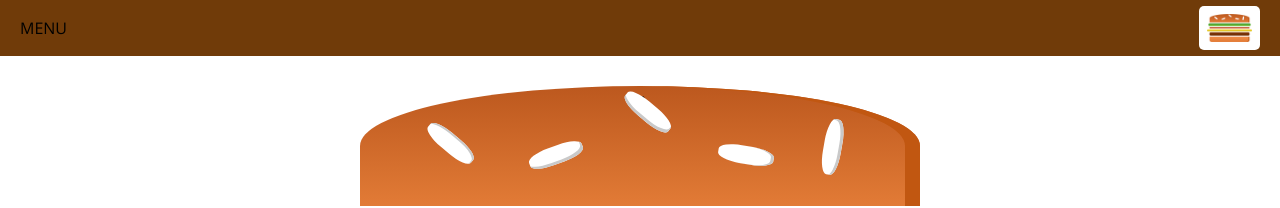
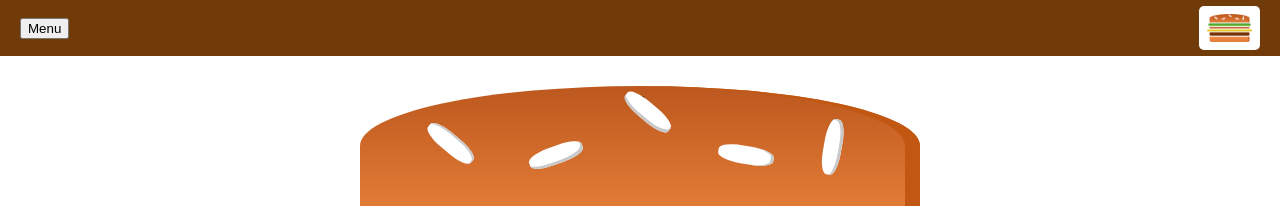
Before and after one commit to amstevenson/react-training, a React (Create React App) app in the folder react-burger-app-classes/: page / in a window 1280 px wide. Shown: the top 208 px of the page. Built offline with nearby package versions, Linux system fonts and the light colour scheme.

Commit message:
added side drawer toggle menu button

```diff
--- a/react-burger-app-classes/src/components/Layout/Layout.js
+++ b/react-burger-app-classes/src/components/Layout/Layout.js
@@ -1,17 +1,31 @@
-import React from 'react';
+import React, {Component} from 'react';
 import Aux from '../../hoc/Auxillary'
 import styles from './layout.module.css'
 import Toolbar from '../Navigation/Toolbar/Toolbar'
 import SideDrawer from '../Navigation/SideDrawer/SideDrawer'
 
-const layout = (props) => (
-    <Aux>
-        <Toolbar />
-        <SideDrawer />
-        <main className={styles.Content}>
-            {props.children}
-        </main>
-    </Aux>
-);
+class Layout extends Component {
 
-export default layout;
+    state = {
+        showSideDrawer: false
+    }
+
+    sideDrawerClosedHandler = () => {
+        this.setState({showSideDrawer: !this.state.showSideDrawer})
+    }
+
+    render(){
+        return (<Aux>
+            <Toolbar
+                toggleMenu={this.sideDrawerClosedHandler}/>
+            <SideDrawer
+                open={this.state.showSideDrawer}
+                closed={this.sideDrawerClosedHandler}/>
+            <main className={styles.Content}>
+                {this.props.children}
+            </main>
+        </Aux>)
+    }
+}
+
+export default Layout;
--- a/react-burger-app-classes/src/components/Navigation/SideDrawer/SideDrawer.js
+++ b/react-burger-app-classes/src/components/Navigation/SideDrawer/SideDrawer.js
@@ -2,11 +2,20 @@ import React from 'react';
 import Logo from '../../Logo/Logo';
 import NavigationItems from '../NavigationItems/NavigationItems';
 import styles from './sidedrawer.module.css';
+import Backdrop from '../../UI/Backdrop/Backdrop'
+import Aux from '../../../hoc/Auxillary'
 
 const sideDrawer = (props) => {
 
+    let attachedClasses = [styles.SideDrawer, styles.Close]
+    if (props.open) {
+        attachedClasses = [styles.SideDrawer, styles.Open]
+    }
+
     return (
-        <div className={styles.SideDrawer}>
+        <Aux>
+            <Backdrop show={props.open} clicked={props.closed}/>
+            <div className={attachedClasses.join(' ')}>
                 <div className={styles.Logo}>
                     <Logo />
                 </div>
@@ -14,6 +23,7 @@ const sideDrawer = (props) => {
                     <NavigationItems />
                 </nav>
             </div>
+        </Aux>
     );
 };
 
--- /dev/null
+++ b/react-burger-app-classes/src/components/Navigation/Toolbar/Menu/Menu.js
@@ -0,0 +1,7 @@
+import React from 'react';
+
+const menu = (props) => (
+    <button onClick={props.toggleMenu}>Menu</button>
+);
+
+export default menu;
--- a/react-burger-app-classes/src/components/Navigation/Toolbar/Toolbar.js
+++ b/react-burger-app-classes/src/components/Navigation/Toolbar/Toolbar.js
@@ -2,10 +2,11 @@ import React from 'react';
 import styles from './toolbar.module.css'
 import Logo from '../../Logo/Logo'
 import NavigationItems from '../NavigationItems/NavigationItems'
+import Menu from '../Toolbar/Menu/Menu'
 
 const toolbar = (props) => (
     <header className={styles.Toolbar}>
-        <div>MENU</div>
+        <Menu toggleMenu={props.toggleMenu}/>
         <div className={styles.Logo}>
             <Logo />
         </div>
```
Lines whose indentation alone changed are shown as unchanged.
